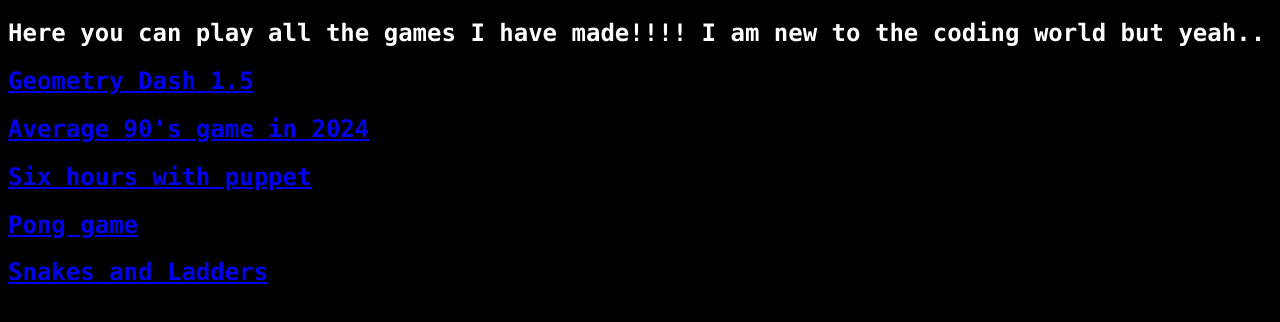
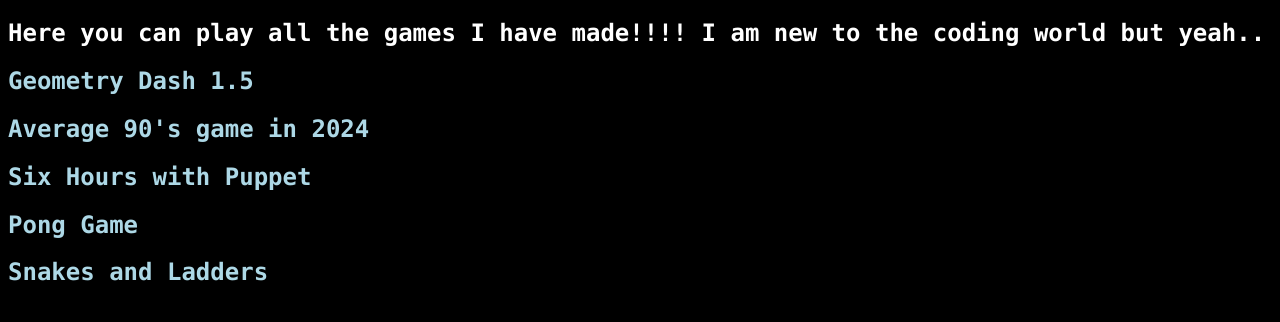
Before and after one commit to Audi-debug/webw, a plain HTML site: page Game library.html in a window 1280 px wide. Shown: the part 62-384 px from the top of the page. Drawn offline with Linux system fonts and the light colour scheme.

Commit message:
Update Game library.html

```diff
--- a/Game library.html
+++ b/Game library.html
@@ -1,25 +1,31 @@
-<!Doctype html>
-<html>
+<!DOCTYPE html>
+<html lang="en">
 <head>
-<title>Game cabinet</title>
+    <meta charset="UTF-8">
+    <meta name="viewport" content="width=device-width, initial-scale=1.0">
+    <title>Game Cabinet</title>
+    <style>
+        body {
+            background-color: black;
+            color: white;
+            font-family: Consolas, monospace;
+        }
+        a {
+            color: lightblue;
+            text-decoration: none;
+        }
+        a:hover {
+            text-decoration: underline;
+        }
+    </style>
 </head>
-<body bgcolor = Black>
-<h1><font color = white face = "Consolas">Welcome to my game cabinet!!!</h1>
-<h2>Here you can play all the games I have made!!!! I am new to the coding world but yeah..</h2>
-<h2><a href = "C:\Users\HP\OneDrive\Desktop\Geometry Dash.html">
-Geometry Dash 1.5
-</a></h2>
-<h2><a href = "C:\Users\HP\OneDrive\Desktop\Average 90's game in 2024.html">
-Average 90's game in 2024
-</a></h2>
-<h2><a href = "C:\Users\HP\OneDrive\Desktop\Six hours with puppet.html" >
-Six hours with puppet
-</a></h2>
-<h2><a href = "C:\Users\HP\OneDrive\Desktop\Pong game.html">
-Pong game
-</a></h2>
-<h2><a href = "C:\Users\HP\OneDrive\Desktop\Audi's games\Snakes and ladders.html">
-Snakes and Ladders
-</a></h2>
+<body>
+    <h1>Welcome to my game cabinet!!!</h1>
+    <h2>Here you can play all the games I have made!!!! I am new to the coding world but yeah..</h2>
+    <h2><a href="Geometry%20Dash.html">Geometry Dash 1.5</a></h2>
+    <h2><a href="Average%2090's%20game%20in%202024.html">Average 90's game in 2024</a></h2>
+    <h2><a href="Six%20hours%20with%20puppet.html">Six Hours with Puppet</a></h2>
+    <h2><a href="Pong%20game.html">Pong Game</a></h2>
+    <h2><a href="Snakes%20and%20ladders.html">Snakes and Ladders</a></h2>
 </body>
 </html>
```
